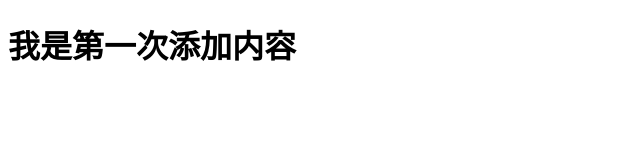
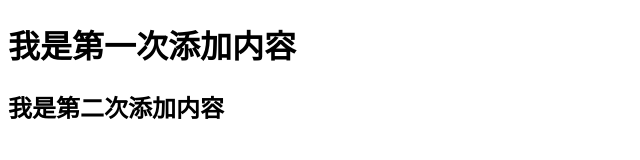
Before and after one commit to zjeen/test, a plain HTML site: page index.html in a window 1280 px wide. Shown: the whole page, without its empty margins (0-640 px from the left). Drawn offline with Linux system fonts and the light colour scheme.

Commit message:
second write

```diff
--- a/index.html
+++ b/index.html
@@ -5,5 +5,6 @@
 </head>
 <body>
 	<h1>我是第一次添加内容</h1>
+	<h2>我是第二次添加内容</h2>
 </body>
 </html>
```
